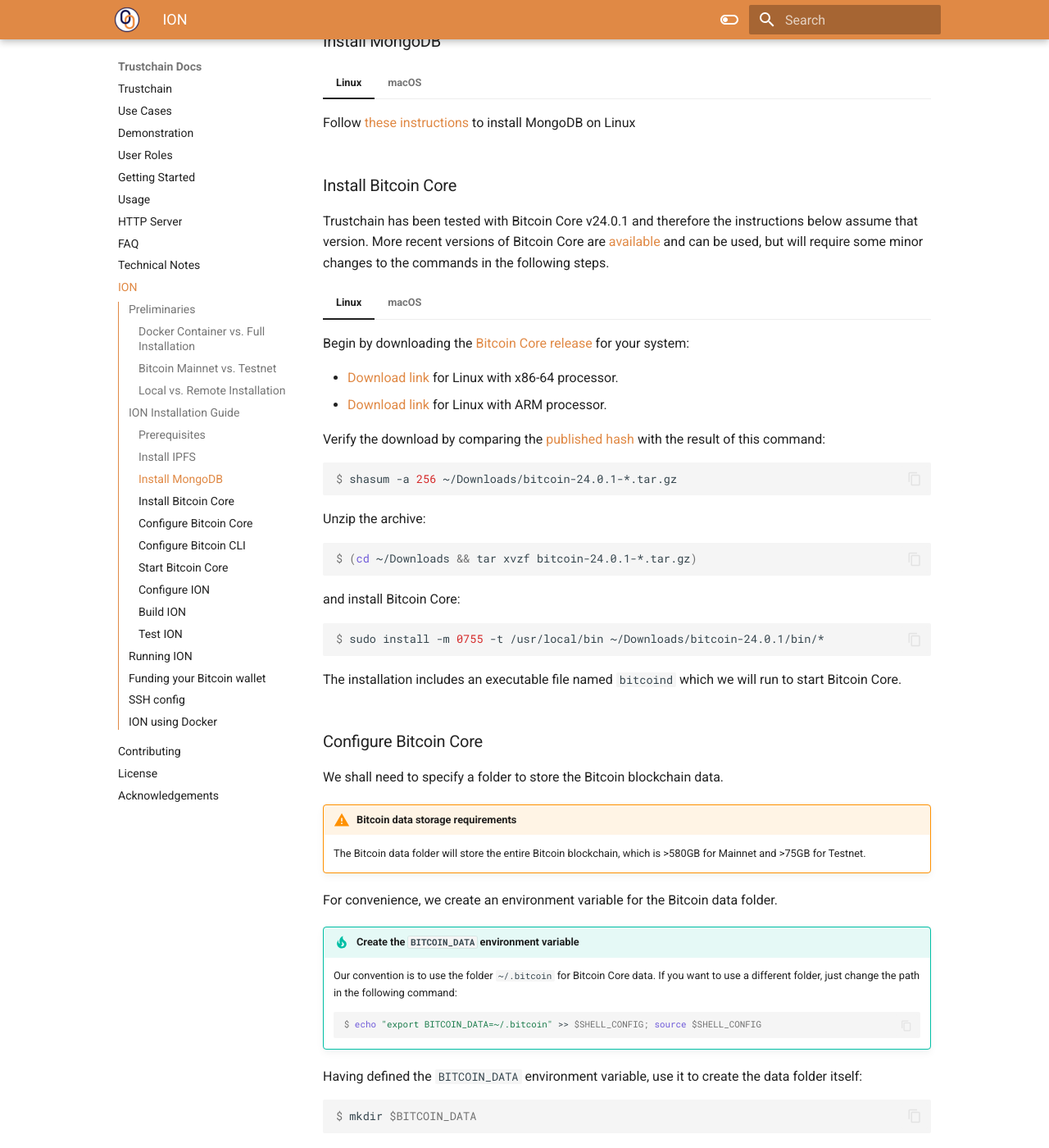
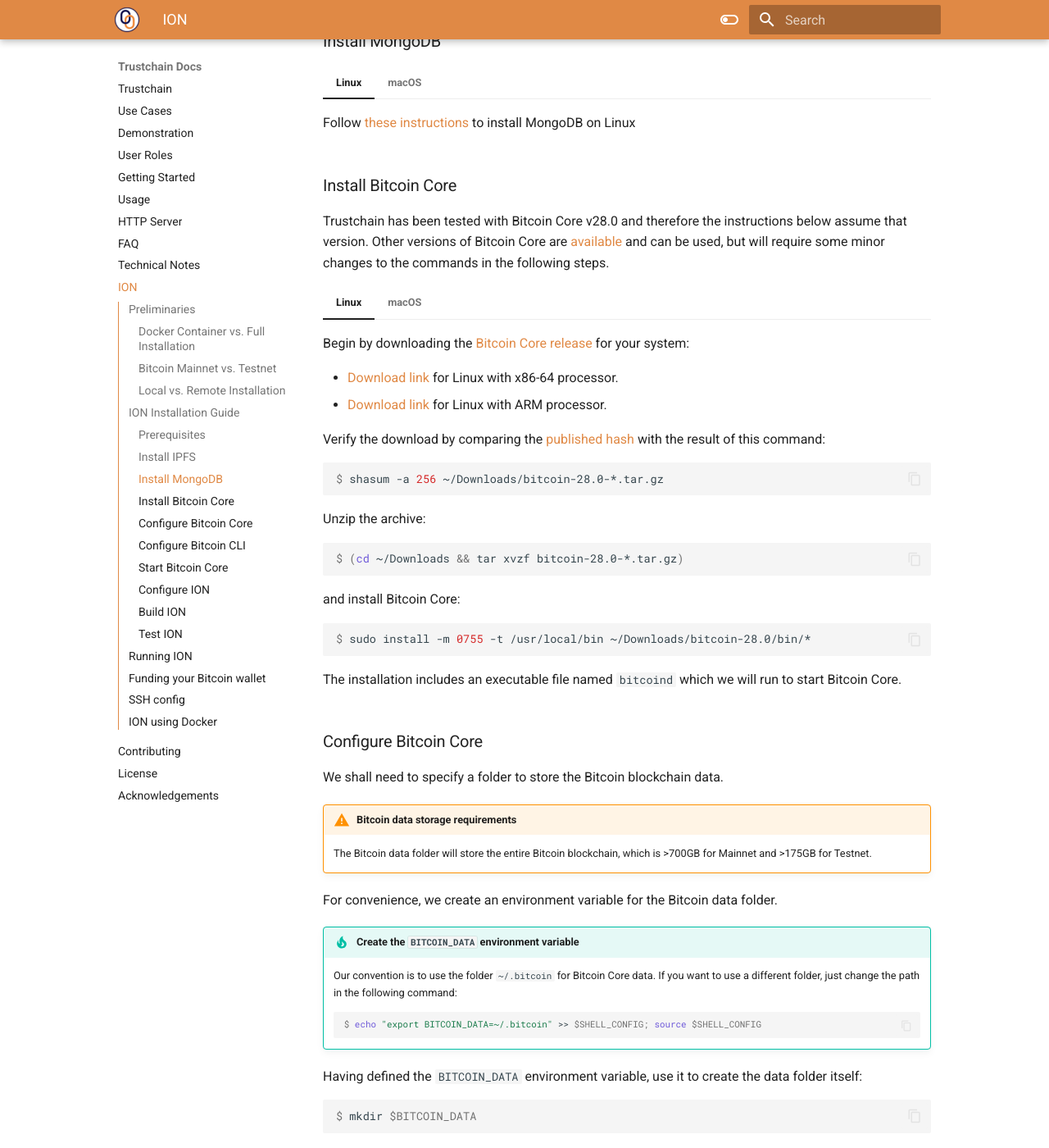
Before and after one commit to alan-turing-institute/trustchain, an MkDocs documentation site: the page built from docs/ion.md, in a window 1280 px wide and 1400 px high, scrolled down 3354 px. Shown: the whole window at 82% size. Built offline with MkDocs 1.6.1 and Material for MkDocs 9.7.7, drawn with Linux system fonts in a browser that asks for light colours; nearby versions of some CDN libraries; library files that are not in the unit come from our copies; some of the changed text lies outside the part shown.

Commit message:
Update ION install docs page for Bitcoin Core v28.0

````diff
--- a/docs/ion.md
+++ b/docs/ion.md
@@ -93,6 +93,10 @@
     Install the [Homebrew](https://brew.sh/#install) package manager:
     ```console
     $ /bin/bash -c "$(curl -fsSL https://raw.githubusercontent.com/Homebrew/install/HEAD/install.sh)"
+    ```
+    Install Node.js via the [download page](https://nodejs.org/en/download) or with this command:
+    ```console
+    $ brew install node
     ```
 
 ### Install IPFS
@@ -144,49 +148,49 @@
 
 ### Install Bitcoin Core
 
-Trustchain has been tested with Bitcoin Core v24.0.1 and therefore the instructions below assume that version. More recent versions of Bitcoin Core are [available](https://bitcoincore.org/en/releases/) and can be used, but will require some minor changes to the commands in the following steps.
+Trustchain has been tested with Bitcoin Core v28.0 and therefore the instructions below assume that version. Other versions of Bitcoin Core are [available](https://bitcoincore.org/en/releases/) and can be used, but will require some minor changes to the commands in the following steps.
 
 === "Linux"
 
-    Begin by downloading the [Bitcoin Core release](https://bitcoincore.org/bin/bitcoin-core-24.0.1/) for your system:
+    Begin by downloading the [Bitcoin Core release](https://bitcoincore.org/bin/bitcoin-core-28.0/) for your system:
 
-     - [Download link](https://bitcoincore.org/bin/bitcoin-core-24.0.1/bitcoin-24.0.1-x86_64-linux-gnu.tar.gz) for Linux with x86-64 processor.
-     - [Download link](https://bitcoincore.org/bin/bitcoin-core-24.0.1/bitcoin-24.0.1-arm-linux-gnueabihf.tar.gz) for Linux with ARM processor.
+     - [Download link](https://bitcoincore.org/bin/bitcoin-core-28.0/bitcoin-28.0-x86_64-linux-gnu.tar.gz) for Linux with x86-64 processor.
+     - [Download link](https://bitcoincore.org/bin/bitcoin-core-28.0/bitcoin-28.0-arm-linux-gnueabihf.tar.gz) for Linux with ARM processor.
 
-    Verify the download by comparing the [published hash](https://bitcoincore.org/bin/bitcoin-core-24.0.1/SHA256SUMS) with the result of this command:
+    Verify the download by comparing the [published hash](https://bitcoincore.org/bin/bitcoin-core-28.0/SHA256SUMS) with the result of this command:
     ```console
-    $ shasum -a 256 ~/Downloads/bitcoin-24.0.1-*.tar.gz
+    $ shasum -a 256 ~/Downloads/bitcoin-28.0-*.tar.gz
     ```
 
     Unzip the archive:
     ```console
-    $ (cd ~/Downloads && tar xvzf bitcoin-24.0.1-*.tar.gz)
+    $ (cd ~/Downloads && tar xvzf bitcoin-28.0-*.tar.gz)
     ```
     and install Bitcoin Core:
     ```console
-    $ sudo install -m 0755 -t /usr/local/bin ~/Downloads/bitcoin-24.0.1/bin/*
+    $ sudo install -m 0755 -t /usr/local/bin ~/Downloads/bitcoin-28.0/bin/*
     ```
     The installation includes an executable file named `bitcoind` which we will run to start Bitcoin Core.
 
 === "macOS"
 
-    Begin by downloading the [Bitcoin Core release](https://bitcoincore.org/bin/bitcoin-core-24.0.1/) for your system:
+    Begin by downloading the [Bitcoin Core release](https://bitcoincore.org/bin/bitcoin-core-28.0/) for your system:
 
-     - [Download link](https://bitcoincore.org/bin/bitcoin-core-24.0.1/bitcoin-24.0.1-x86_64-apple-darwin.tar.gz) for Mac with x86-64 processor.
-     - [Download link](https://bitcoincore.org/bin/bitcoin-core-24.0.1/bitcoin-24.0.1-arm64-apple-darwin.tar.gz) for Mac with Apple M1 processor.
+     - [Download link](https://bitcoincore.org/bin/bitcoin-core-28.0/bitcoin-28.0-x86_64-apple-darwin.tar.gz) for Mac with x86-64 processor.
+     - [Download link](https://bitcoincore.org/bin/bitcoin-core-28.0/bitcoin-28.0-arm64-apple-darwin.tar.gz) for Mac with Apple M-series processor.
 
-    Verify the download by comparing the [published hash](https://bitcoincore.org/bin/bitcoin-core-24.0.1/SHA256SUMS) with the result of this command:
+    Verify the download by comparing the [published hash](https://bitcoincore.org/bin/bitcoin-core-28.0/SHA256SUMS) with the result of this command:
     ```console
-    $ shasum -a 256 ~/Downloads/bitcoin-24.0.1-*.tar.gz
+    $ shasum -a 256 ~/Downloads/bitcoin-28.0-*.tar.gz
     ```
 
     Unzip the archive:
     ```console
-    $ (cd ~/Downloads && tar xvzf bitcoin-24.0.1-*.tar.gz)
+    $ (cd ~/Downloads && tar xvzf bitcoin-28.0-*.tar.gz)
     ```
     and move the contents to the `/Applications` folder:
     ```console
-    $ mv ~/Downloads/bitcoin-24.0.1 /Applications
+    $ mv ~/Downloads/bitcoin-28.0 /Applications
     ```
     The download contains an executable file named `bitcoind` which we will run to start Bitcoin Core.
 
@@ -194,16 +198,16 @@
 
         Newer macOS systems will refuse to run an executable file unless it is signed. Run the following command to check whether this is a requirement on your machine:
         ```console
-        $ codesign -d -vvv --entitlements :- /Applications/bitcoin-24.0.1/bin/bitcoind
-        > /Applications/bitcoin-24.0.1/bin/bitcoind: code object is not signed at all
+        $ codesign -d -vvv --entitlements :- /Applications/bitcoin-28.0/bin/bitcoind
+        > /Applications/bitcoin-28.0/bin/bitcoind: code object is not signed at all
         ```
         If you see the message "code object is not signed at all" (as in the example above), you will need to create a [self-signed certificate](https://support.apple.com/en-gb/guide/keychain-access/kyca8916/mac) for the executable file. Do this by running:
         ```console
-        $ codesign -s - /Applications/bitcoin-24.0.1/bin/bitcoind
+        $ codesign -s - /Applications/bitcoin-28.0/bin/bitcoind
         ```
         And do the same for the Bitcoin CLI executable:
         ```console
-        $ codesign -s - /Applications/bitcoin-24.0.1/bin/bitcoin-cli
+        $ codesign -s - /Applications/bitcoin-28.0/bin/bitcoin-cli
         ```
 
 ### Configure Bitcoin Core
@@ -212,7 +216,7 @@
 
 !!! warning "Bitcoin data storage requirements"
 
-    The Bitcoin data folder will store the entire Bitcoin blockchain, which is >580GB for Mainnet and >75GB for Testnet.
+    The Bitcoin data folder will store the entire Bitcoin blockchain, which is >700GB for Mainnet and >175GB for Testnet.
 
 For convenience, we create an environment variable for the Bitcoin data folder.
 
@@ -266,8 +273,17 @@
     server=1
     daemon=1
     txindex=1
+    blocksxor=0
     datadir=<YOUR_BITCOIN_DATA_DIRECTORY>
+    deprecatedrpc=create_bdb
+    deprecatedrpc=warnings
     ```
+
+!!! info "Configuration in earlier versions of Bitcoin Core"
+
+    - The configuration setting `deprecatedrpc=warnings` was introduced in Bitcoin Core v28.0, so it must be omitted if you are running an earlier version.
+
+    - The configuration setting `deprecatedrpc=create_bdb` was introduced in Bitcoin Core v26.0, so it must be omitted if you are running an earlier version.
 
 !!! warning "Note: Do not use the `~` shorthand in the `datadir` parameter"
 
@@ -290,7 +306,7 @@
 === "macOS"
 
     ```console
-    $ echo 'alias bitcoin-cli="/Applications/bitcoin-24.0.1/bin/bitcoin-cli -conf=$BITCOIN_DATA/bitcoin.conf"' >> $SHELL_CONFIG; source $SHELL_CONFIG
+    $ echo 'alias bitcoin-cli="/Applications/bitcoin-28.0/bin/bitcoin-cli -conf=$BITCOIN_DATA/bitcoin.conf"' >> $SHELL_CONFIG; source $SHELL_CONFIG
     ```
 
 !!! info "Bitcoin RPC username and password"
@@ -340,7 +356,7 @@
 === "macOS"
 
     ```console
-    $ echo 'alias bitcoind="/Applications/bitcoin-24.0.1/bin/bitcoind -conf=$BITCOIN_DATA/bitcoin.conf"' >> $SHELL_CONFIG; source $SHELL_CONFIG
+    $ echo 'alias bitcoind="/Applications/bitcoin-28.0/bin/bitcoind -conf=$BITCOIN_DATA/bitcoin.conf"' >> $SHELL_CONFIG; source $SHELL_CONFIG
     ```
 
     Now, use the following simple command to start Bitcoin Core:
@@ -695,7 +711,16 @@
 
     **The synchronisation process may take >1 hour to complete.** Wait until it has finished before running the ION Core microservice in the following step.
 
-??? tip "Troubleshooting Tip"
+??? tip "Troubleshooting Tips"
+
+    - When running the ION Bitcoin microservice for the first time, it may fail with an error message similar to the following:
+    ```bash
+    Sidetree-Bitcoin node initialization failed with error: {"stack":"Error: Unexpected fetch HTTP response: [500]: {\"result\":null,\"error\":{\"code\":-4,\"message\":\"Wallet already loading.\"}...
+    ```
+    This error can usually be overcome by simply re-starting the microservice with same command:
+    ```console
+    $ (cd $ION_REPO && npm run bitcoin)
+    ```
 
     - If you see an `ECONNREFUSED` error message when starting the ION Bitcoin microservice, this indicates that it has failed to communicate with Bitcoin Core. In this case, make sure that Bitcoin Core started successfully.
 
````
Also changed, not shown: other parts of docs/ion.md (+8 -5 lines).
